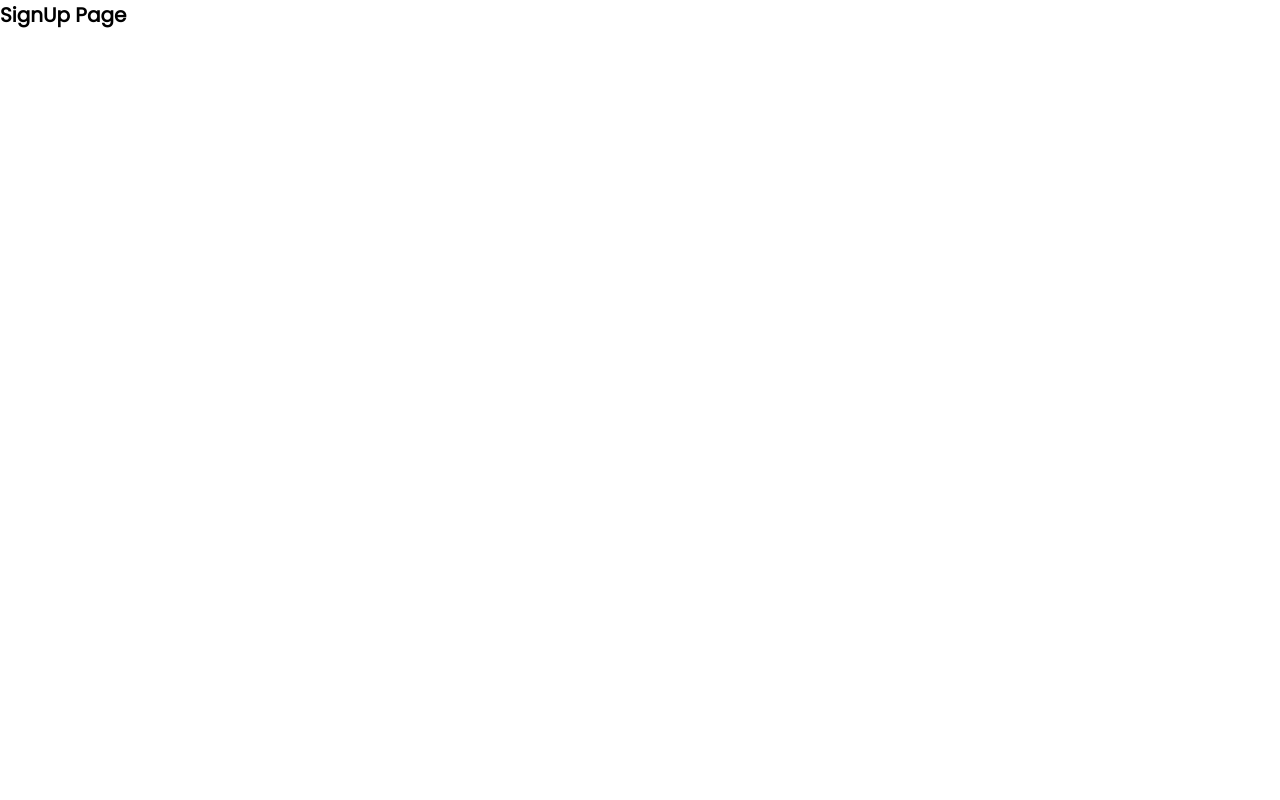
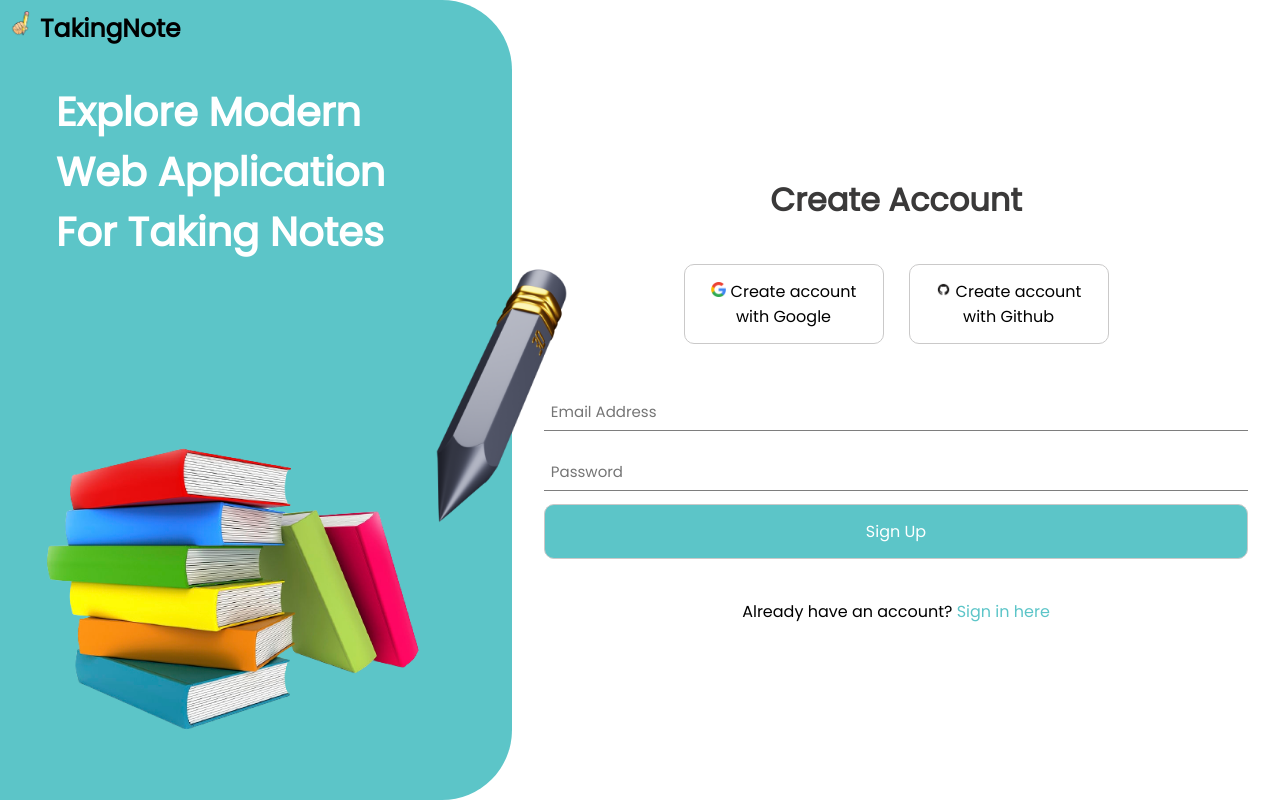
Before and after one commit to PrinceNarteh/evernote-clone, a React (Create React App) app in the folder web/: page /signup in a window 1280 px wide. Built offline with nearby package versions, Linux system fonts and the light colour scheme.

Commit message:
add SignUp page

```diff
--- a/web/src/pages/SignIn.tsx
+++ b/web/src/pages/SignIn.tsx
@@ -58,7 +58,7 @@ const SignIn = () => {
       {/* Right Side starts here */}
       <section className="right-side">
         <div className="form-wrapper">
-          <h1>Create Account</h1>
+          <h1>Sign In To Your Account</h1>
           <div className="links">
             <Button label="" type="button" id="btn-1">
               <a href="https://www.google.com">
@@ -110,7 +110,10 @@ const SignIn = () => {
             <br />
           </form>
           <span>
-            Already have an account? <Link to={"/signup"}>Sign In</Link>
+            Already have an account?{" "}
+            <Link to={"/signup"} className="link">
+              Sign up here
+            </Link>
           </span>
         </div>
       </section>
@@ -228,6 +231,10 @@ const FormWrapper = styled("div")`
         font-size: 1.6rem;
       }
     }
+
+    .link {
+      color: ${GENERICS.primaryColor};
+    }
   }
 `;
 
--- a/web/src/pages/SignUp.tsx
+++ b/web/src/pages/SignUp.tsx
@@ -1,9 +1,241 @@
+import { gql, useMutation } from "@apollo/client";
+import styled from "@emotion/styled";
+import { ChangeEvent, FormEvent, useState } from "react";
+import { Link, useNavigate } from "react-router-dom";
+import { GENERICS } from "../components/GlobalStyle";
+import { Button, Input } from "../styles";
+
+const SIGN_UP_MUTATION = gql`
+  mutation SignUp($data: UserInput!) {
+    signUp(data: $data) {
+      id
+    }
+  }
+`;
+
 const SignUp = () => {
+  const [form, setForm] = useState({ email: "", password: "" });
+  let [signUp, { loading, error }] = useMutation(SIGN_UP_MUTATION);
+  const navigate = useNavigate();
+
+  const onSubmitHandler = async (evt: FormEvent<HTMLFormElement>) => {
+    evt.preventDefault();
+
+    await signUp({
+      variables: {
+        data: {
+          email: form.email,
+          password: form.password,
+        },
+      },
+      onCompleted: () => {
+        navigate("/signin");
+      },
+      onError: () => {
+        loading = false;
+      },
+    });
+  };
+
+  const onChangeHandler = ({ target }: ChangeEvent<HTMLInputElement>) =>
+    setForm({ ...form, [target.name]: target.value });
+
   return (
-    <div>
-      <h1>SignUp Page</h1>
-    </div>
+    <FormWrapper className="login-container">
+      {/* Left Side starts here */}
+      <section className="left-side">
+        <img src="logo.png" alt="logo" />
+        <span>TakingNote</span>
+        <div className="content-desc">
+          <h1>Explore Modern Web Application For Taking Notes</h1>
+          <img src="pencil.png" id="hero-img" alt="Pencil" />
+        </div>
+        <div className="images">
+          <img src="books.png" width={200} alt="" />
+        </div>
+      </section>
+
+      {/* Right Side starts here */}
+      <section className="right-side">
+        <div className="form-wrapper">
+          <h1>Create Account</h1>
+          <div className="links">
+            <Button label="" type="button" id="btn-1">
+              <a href="https://www.google.com">
+                <img
+                  src="google.png"
+                  alt="Google logo"
+                  width={20}
+                  height="auto"
+                />
+                Create account with Google
+              </a>
+            </Button>
+            <Button label="" type="button">
+              <a href="https://www.github.com">
+                <img
+                  src="github.png"
+                  alt="Google logo"
+                  width={20}
+                  height="auto"
+                />
+                Create account with Github
+              </a>
+            </Button>
+          </div>
+          {error && <p className="error">{error.message}</p>}
+          <form onSubmit={onSubmitHandler}>
+            <Input
+              type="email"
+              name="email"
+              placeholder="Email Address"
+              value={form.email}
+              onChange={onChangeHandler}
+            />
+            <Input
+              type="password"
+              name="password"
+              placeholder="Password"
+              value={form.password}
+              onChange={onChangeHandler}
+            />
+            <Button
+              backgroundColor={`${GENERICS.primaryColor}`}
+              fullWidth
+              loading={loading}
+              disabled={loading}
+            >
+              Sign Up
+            </Button>
+            <br />
+          </form>
+          <span>
+            Already have an account?{" "}
+            <Link to={"/signin"} className="link">
+              Sign in here
+            </Link>
+          </span>
+        </div>
+      </section>
+    </FormWrapper>
   );
 };
 
+const FormWrapper = styled("div")`
+  width: 100%auto;
+  display: flex;
+  position: relative;
+
+  .left-side {
+    width: 40%;
+    min-height: 100vh;
+    background: ${GENERICS.primaryColor};
+    border-radius: 0 70px 70px 0;
+    padding: 1rem;
+    position: relative;
+
+    > img {
+      width: 2rem;
+    }
+
+    span {
+      font-size: 2.5rem;
+      line-height: 2rem;
+      margin-left: 1rem;
+      font-weight: bold;
+    }
+
+    .content-desc {
+      margin-top: 4rem;
+
+      h1 {
+        width: 40rem;
+        font-size: 4rem;
+        color: #fff;
+        margin: 0 auto;
+      }
+
+      #hero-img {
+        width: 60%;
+        /* height: auto; */
+        position: absolute;
+        top: 30%;
+        right: -27%;
+      }
+    }
+
+    .images {
+      position: absolute;
+      bottom: 3.2rem;
+
+      img {
+        width: 90%;
+      }
+    }
+  }
+
+  .right-side {
+    margin-left: 15rem;
+    margin: auto;
+    display: grid;
+    place-items: center;
+    text-align: center;
+    position: relative;
+
+    .error {
+      font-size: 1.6rem;
+      color: crimson;
+    }
+
+    .form-wrapper {
+      h1 {
+        font-size: 3.2rem;
+        color: #3a3939;
+        margin-bottom: 4rem;
+      }
+
+      & button {
+        img {
+          width: 15px;
+          height: auto;
+          margin-right: 0.5rem;
+
+          a {
+            color: #3a3939;
+          }
+        }
+      }
+
+      #btn-1 {
+        margin-right: 2.5rem;
+      }
+
+      form {
+        line-height: 6rem;
+      }
+
+      input[type="submit"] {
+        width: 100%;
+        padding: 1.4rem;
+        outline: none;
+        border: none;
+        background: #5cc5c8;
+        color: #fff;
+        border-radius: 1rem;
+        font-size: 1.6rem;
+        margin-top: 2.5rem;
+        cursor: pointer;
+      }
+
+      span {
+        font-size: 1.6rem;
+      }
+    }
+
+    .link {
+      color: ${GENERICS.primaryColor};
+    }
+  }
+`;
+
 export default SignUp;
```
